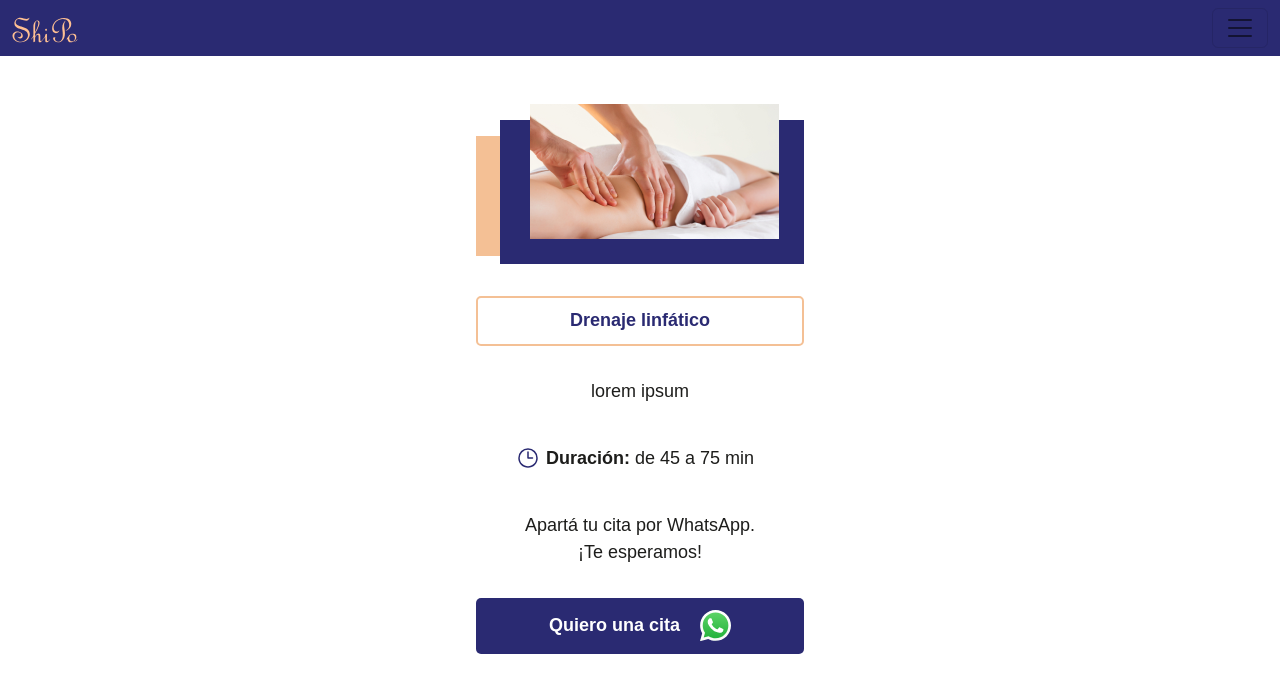
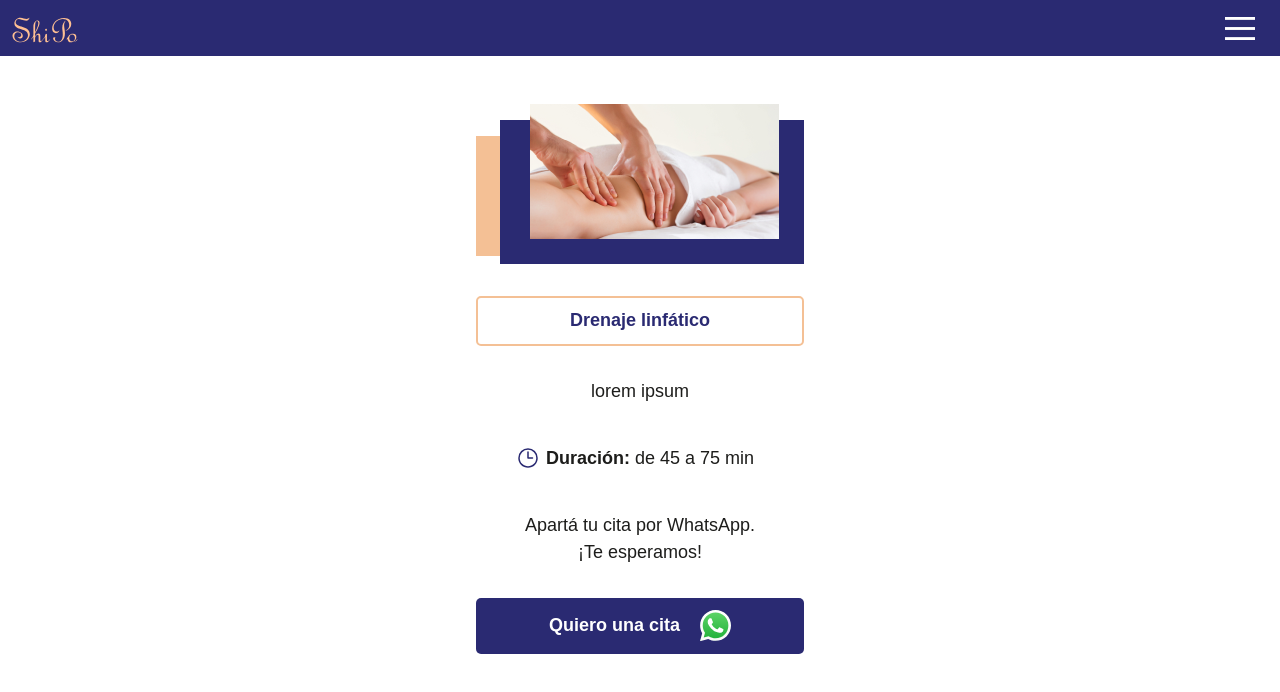
Before and after one commit to Peteer449/ShiPo, a React (Create React App) app: page /drenaje_linfatico in a window 1280 px wide. Shown: the top 692 px of the page. Built offline with nearby package versions, Linux system fonts and the light colour scheme.

Commit message:
agregando iconos

```diff
--- a/src/components/Navegation/Navegation.css
+++ b/src/components/Navegation/Navegation.css
@@ -1,3 +1,12 @@
+.navbar-light .navbar-toggler {
+    border-color:#2A2A72;
+}
+.navbar-light .navbar-toggler-icon {
+    background-image: url("../../images/icon-menu.svg");
+}
+.btn-close{
+    background-image:url("../../images/icon-close.svg") ;
+}
 .barraNav{
     background-color: #2A2A72;
 }
--- a/src/components/Navegation/Navegation.js
+++ b/src/components/Navegation/Navegation.js
@@ -20,7 +20,7 @@ export default function Navegation(){
           <Link to='/'>
             <Navbar.Brand><img src={Logo} alt='logo de Shipo' className="logo"/></Navbar.Brand>
           </Link>
-          <Navbar.Toggle aria-controls={`offcanvasNavbar-expand-${'xxl'}`} />
+          <Navbar.Toggle aria-controls={`offcanvasNavbar-expand-${'xxl'}`} variant="light" />
           <Navbar.Offcanvas
             id={`offcanvasNavbar-expand-${'xxl'}`}
             aria-labelledby={`offcanvasNavbarLabel-expand-${'xxl'}`}
```
Also changed, not shown: src/images/icon-close.svg (added), src/images/icon-menu.svg (added).
